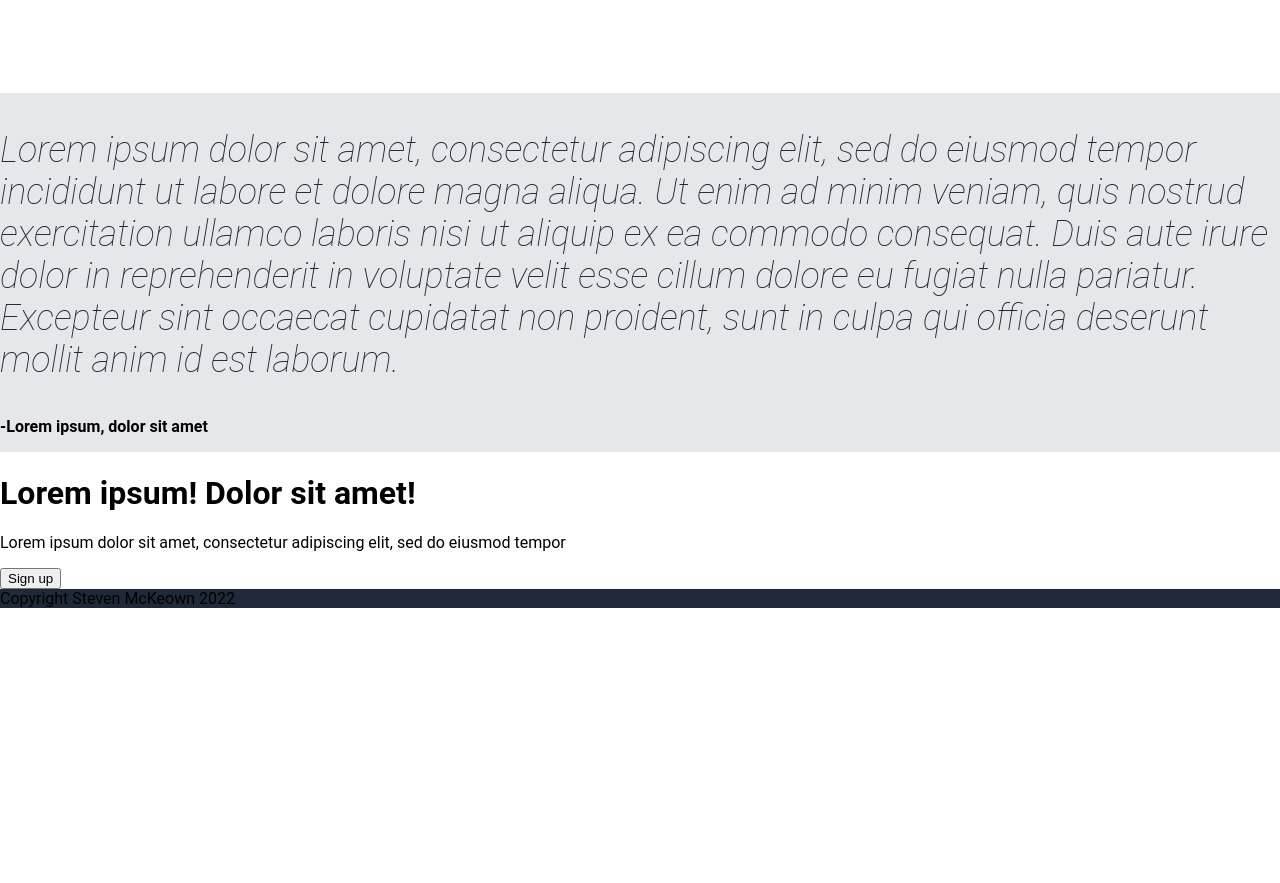
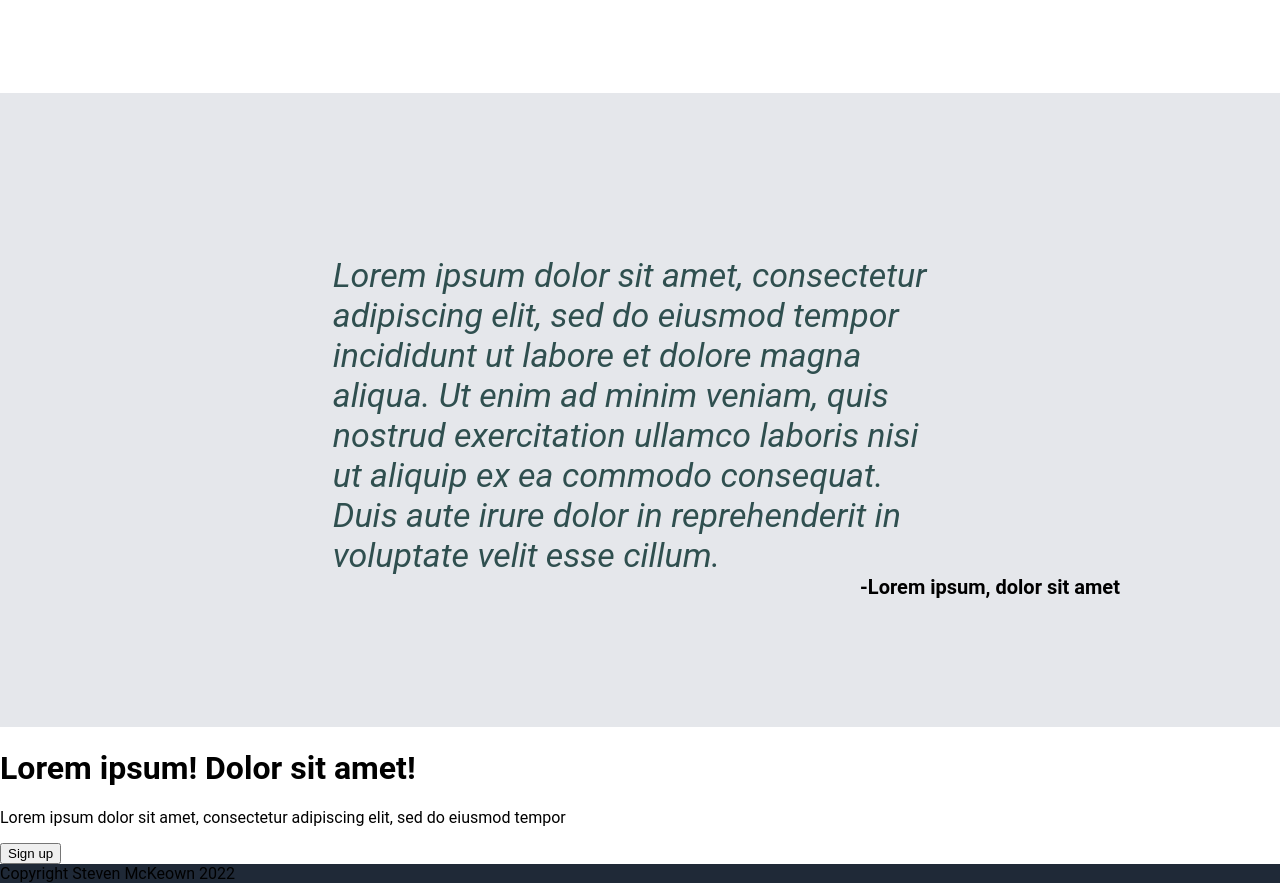
Before and after one commit to stevenmck97/landing-page-project, a plain HTML site: page index.html in a window 1280 px wide. Shown: the part 1172-2055 px from the top of the page. Before the commit the page ends 1780 px from the top, so only its background shows below. Drawn offline with Linux system fonts and the light colour scheme.

Commit message:
Centered and aligned third container items. Changed font-weight and color of quote text.

```diff
--- a/index.html
+++ b/index.html
@@ -62,7 +62,7 @@
     </div>
 
     <div class="third-container">
-        <p class="quote-text">Lorem ipsum dolor sit amet, consectetur adipiscing elit, sed do eiusmod tempor incididunt ut labore et dolore magna aliqua. Ut enim ad minim veniam, quis nostrud exercitation ullamco laboris nisi ut aliquip ex ea commodo consequat. Duis aute irure dolor in reprehenderit in voluptate velit esse cillum dolore eu fugiat nulla pariatur. Excepteur sint occaecat cupidatat non proident, sunt in culpa qui officia deserunt mollit anim id est laborum.</p>
+        <p class="quote-text">Lorem ipsum dolor sit amet, consectetur adipiscing elit, sed do eiusmod tempor incididunt ut labore et dolore magna aliqua. Ut enim ad minim veniam, quis nostrud exercitation ullamco laboris nisi ut aliquip ex ea commodo consequat. Duis aute irure dolor in reprehenderit in voluptate velit esse cillum.</p>
         <p class="quote-author">-Lorem ipsum, dolor sit amet</p>
     </div>
 
--- a/styles.css
+++ b/styles.css
@@ -115,6 +115,11 @@ body {
     margin: 0 18em 6em 18em;
     align-items: center;
     justify-content: center;
+    text-align: center;
+}
+
+.item {
+    margin: 0 1em 0 1em;
 }
 
 .idea-gif {
@@ -125,15 +130,25 @@ body {
 /* Third Container */
 .third-container {
     background-color: #E5E7EB;
+    display: flex;
+    flex-direction: column;
+    align-items: center;
+    padding: 8em;
+
 }
 
 .quote-text {
-    font-size: 36px;
+    font-size: 34px;
     font-style: italic;
-    font-weight: lighter;
-    color: #1F2937;
+    font-weight: 0;
+    color: darkslategray;
+    width: 60%;
+    margin-bottom: 0;
+    text-align: left;
 }
 
 .quote-author {
+    font-size: 20px;
     font-weight: bold;
+    margin: 0 0 0 35em;
 }
```
